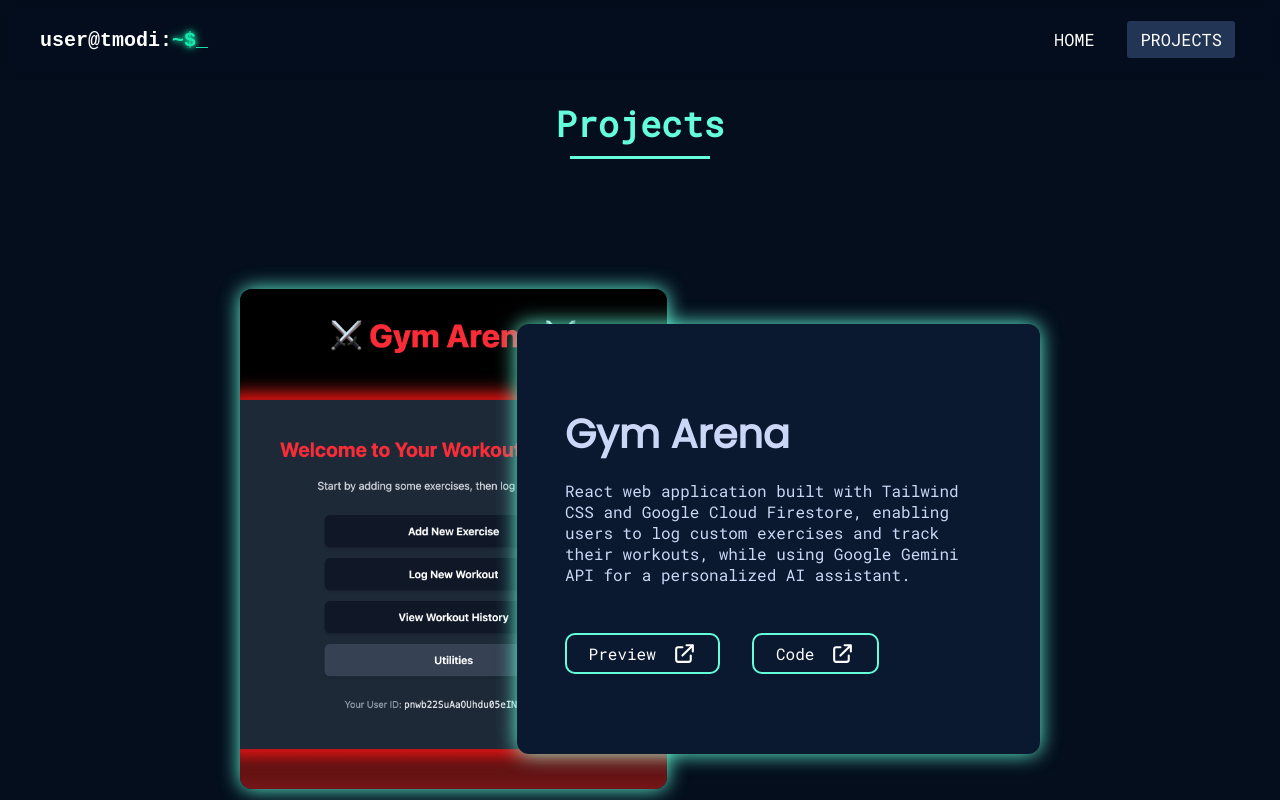
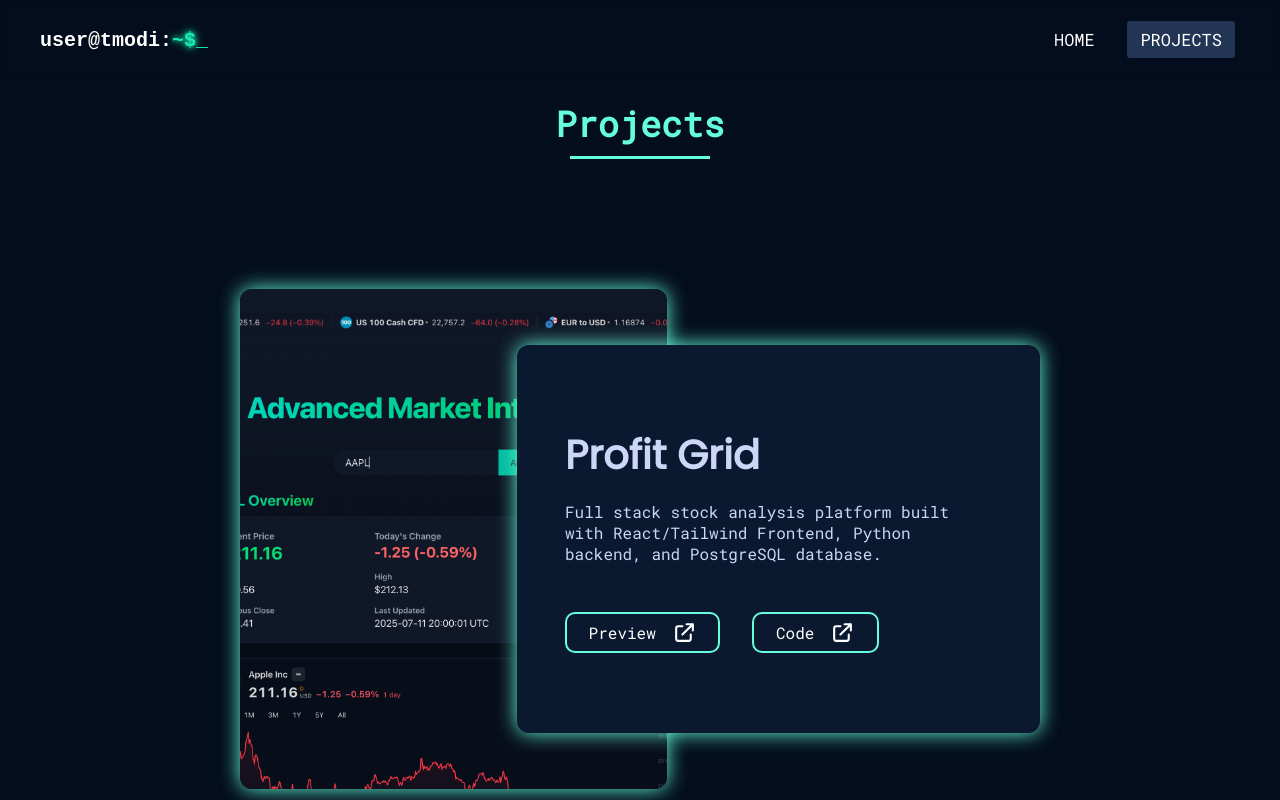
Before and after one commit to Tanishk-Modi/Portfolio-Website, a plain HTML site: page projects.html in a window 1280 px wide. Shown: the top 800 px of the page. Drawn offline with Linux system fonts and the light colour scheme.

Commit message:
profit grid project

```diff
--- a/projects.html
+++ b/projects.html
@@ -73,6 +73,33 @@
 
         <div class="projectcontainer">
           <div class="all-items">
+
+            <div class="item">
+              <div class="left">
+                <div class="img">
+                  <img src="images/profitgridimg.png" alt="Image of app">
+                </div>
+              </div>
+              <div class="right">
+                <h2 class="project-title">Profit Grid</h2>
+                <p class="project-desc">Full stack stock analysis platform built with React/Tailwind Frontend, Python backend, and PostgreSQL database.
+                </p>
+                <div class="buttons">
+                  <a href="https://profit-grid-git-main-tanishk-modis-projects.vercel.app/" target="_blank" class="primary-btn outline external-link"> <span>Preview</span>
+                    <svg xmlns="http://www.w3.org/2000/svg" fill="none" viewBox="0 0 24 24" stroke="currentColor">
+                      <path stroke-linecap="round" stroke-linejoin="round" stroke-width="2"
+                        d="M10 6H6a2 2 0 00-2 2v10a2 2 0 002 2h10a2 2 0 002-2v-4M14 4h6m0 0v6m0-6L10 14" />
+                    </svg>
+                  </a>
+                  <a href="https://github.com/Tanishk-Modi/Profit-Grid" target="_blank" class="primary-btn outline external-link"> <span>Code</span>
+                    <svg xmlns="http://www.w3.org/2000/svg" fill="none" viewBox="0 0 24 24" stroke="currentColor">
+                      <path stroke-linecap="round" stroke-linejoin="round" stroke-width="2"
+                        d="M10 6H6a2 2 0 00-2 2v10a2 2 0 002 2h10a2 2 0 002-2v-4M14 4h6m0 0v6m0-6L10 14" />
+                    </svg>
+                  </a>
+                </div>
+              </div>
+            </div>
 
             <div class="item">
               <div class="left">
```
Also changed, not shown: images/profitgridimg.png (added), 1 other file.
